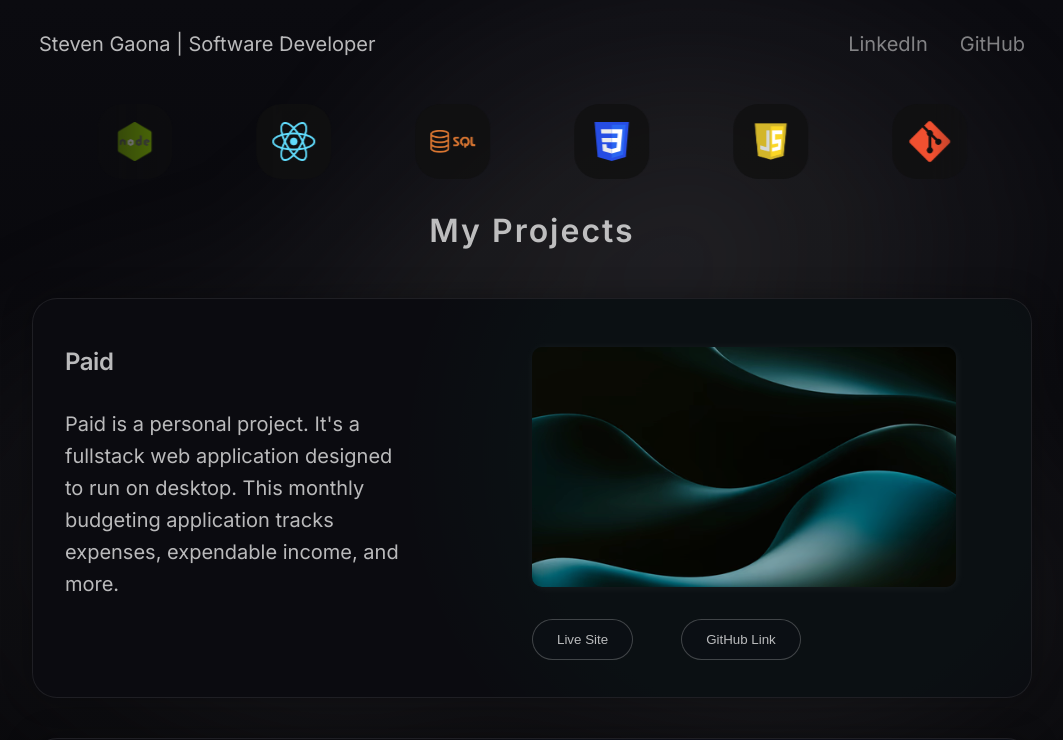
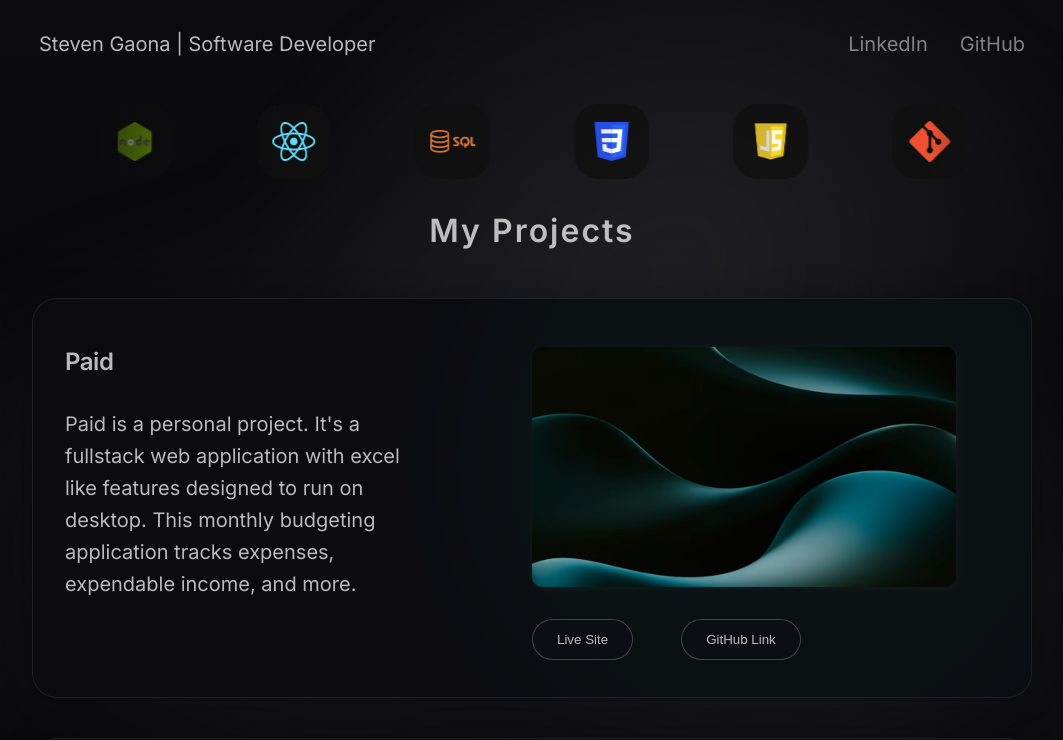
Before and after one commit to sgaona21/dev-portfolio-2025, a React (Vite) app in the folder client/: page / in a window 1280 px wide. Shown: the top 740 px of the page, without its empty margins (108-1171 px from the left). Built offline with nearby package versions, Linux system fonts and the light colour scheme.

Commit message:
updated paid description

```diff
--- a/client/src/components/Projects.jsx
+++ b/client/src/components/Projects.jsx
@@ -17,8 +17,7 @@ const Projects = ({ children }) => {
                 <div className="card-content">
                     <h2>Paid</h2>
                     <p>
-                        Paid is a personal project. It's a fullstack web application
-                        designed to run on desktop. This monthly budgeting application
+                        Paid is a personal project. It's a fullstack web application with excel like features designed to run on desktop. This monthly budgeting application
                         tracks expenses, expendable income, and more.
                     </p>
                     <div className="button-wrapper">
```
